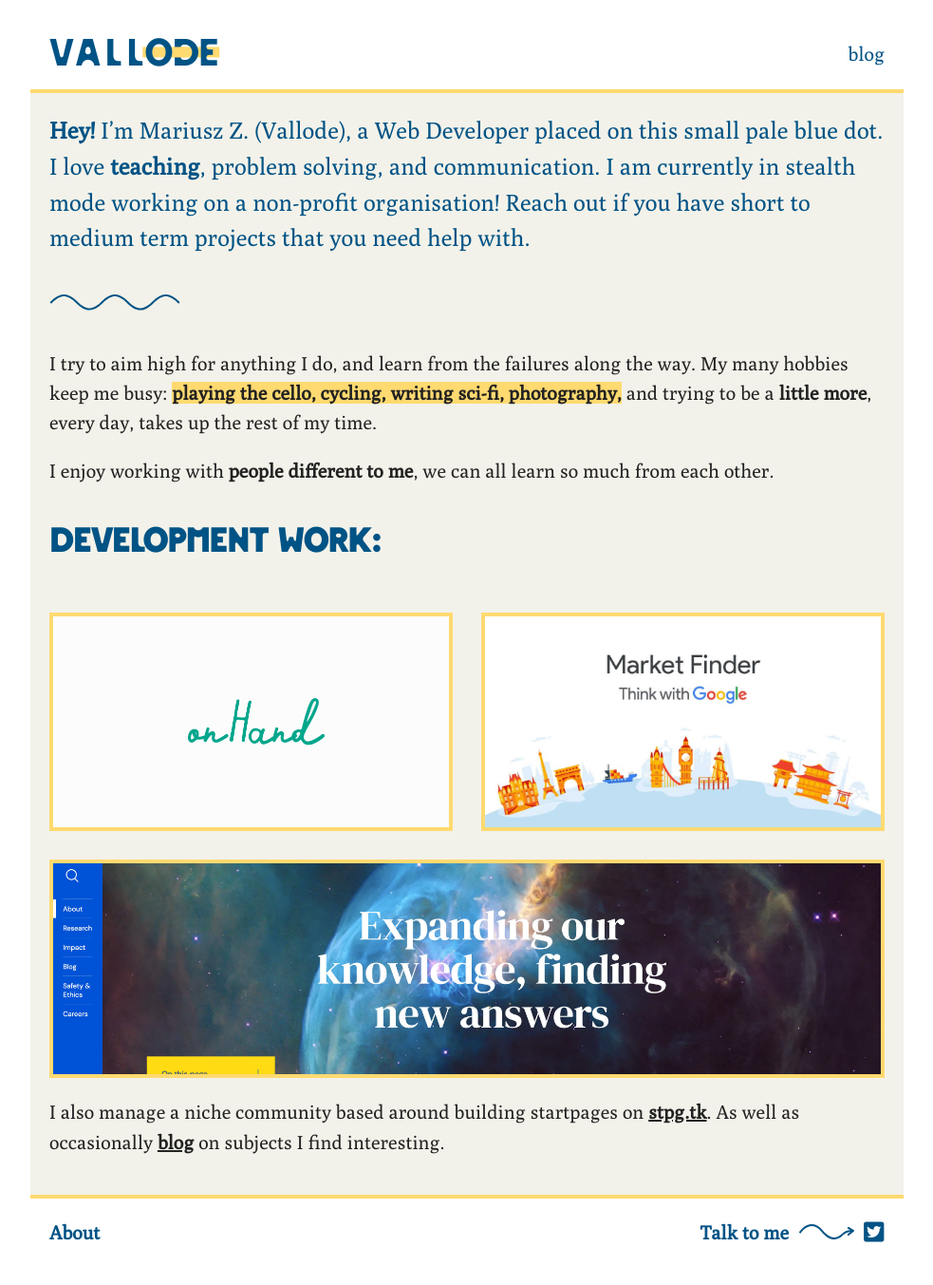
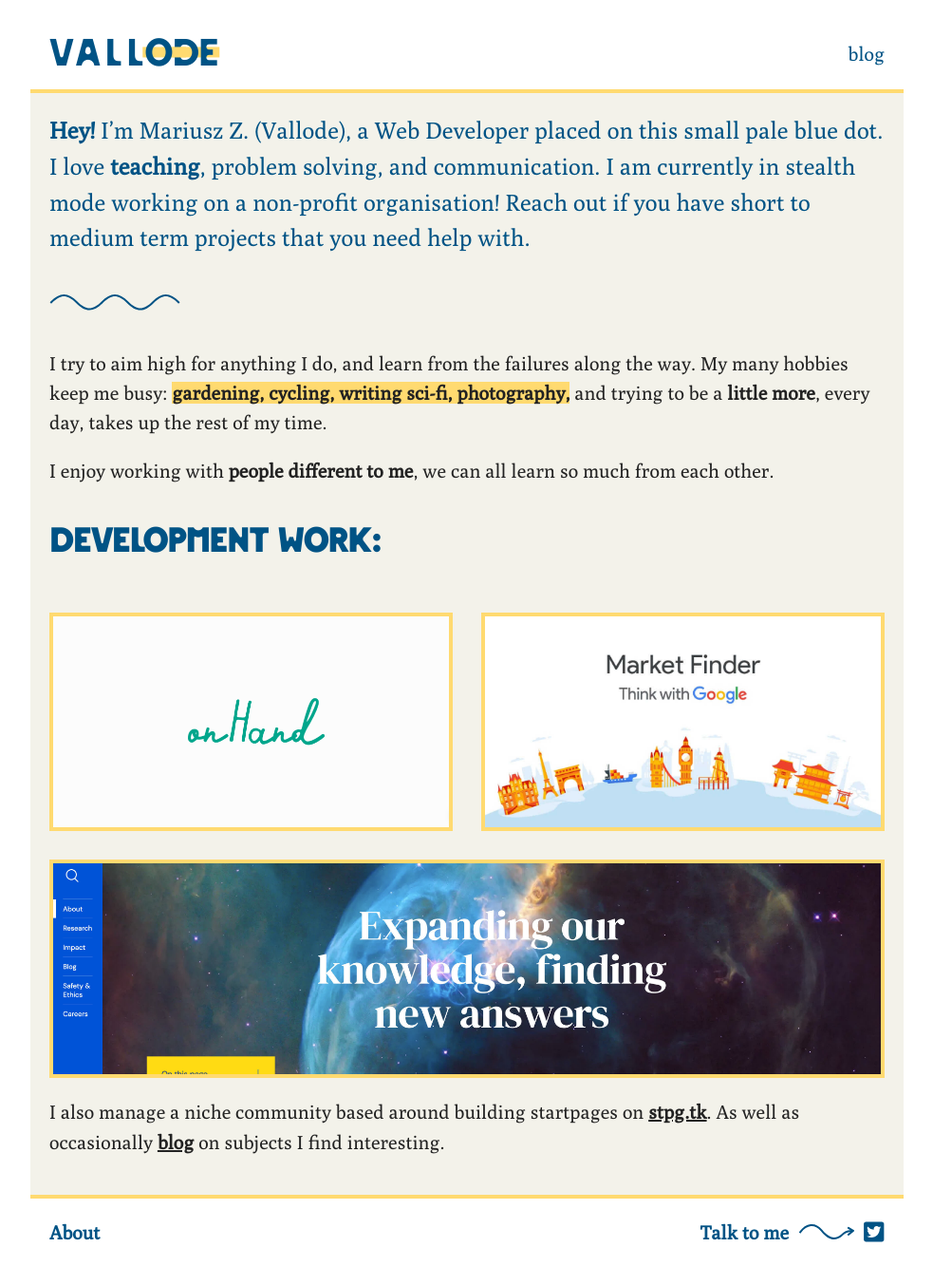
Before and after one commit to vallode/vallode.com, a Jekyll site: the page built from index.md, in a window 1280 px wide. Shown: the whole page at 95% size, without its empty margins (148-1131 px from the left). Built offline with Jekyll 4.4.1, drawn with Linux system fonts in a browser that asks for light colours.

Commit message:
Update hobbies

```diff
--- a/index.md
+++ b/index.md
@@ -10,7 +10,7 @@
 <hr>
 
 I try to aim high for anything I do, and learn from the failures along the
-way. My many hobbies keep me busy: <span>playing the cello, cycling, writing
+way. My many hobbies keep me busy: <span>gardening, cycling, writing
 sci-fi, photography,</span> and trying to be a **little more**, every day, takes
 up the rest of my time.
 
```
